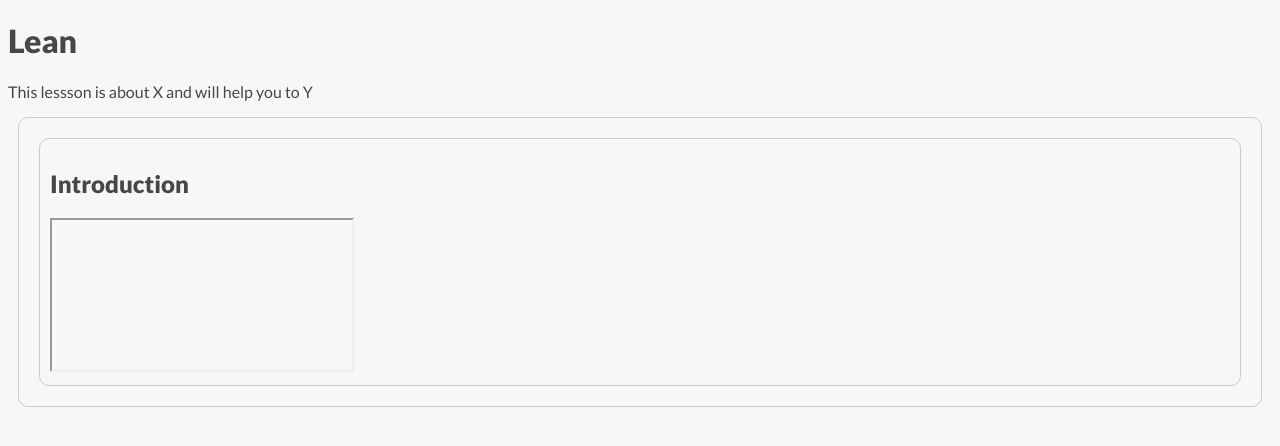
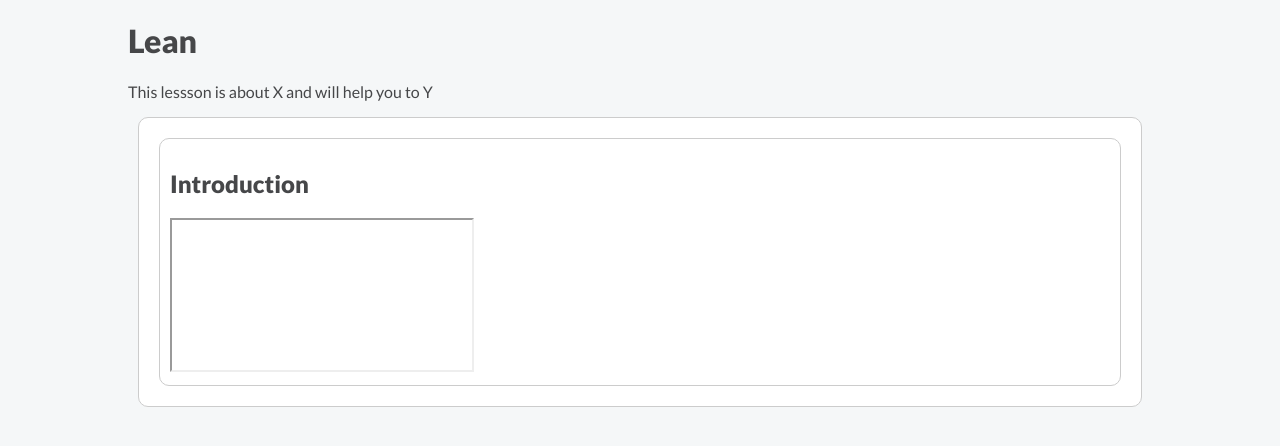
Before and after one commit to fitzroyacademy/simple, a PHP site: page /lessons/lean.php in a window 1280 px wide. Shown: the top 446 px of the page. Run offline with PHP 8.4, Linux system fonts and the light colour scheme.

Commit message:
basic header footer and style for ya boi

```diff
--- a/assets/css/fit.css
+++ b/assets/css/fit.css
@@ -66,11 +66,17 @@ body {
   background: #f5f7f8;
 }
 
+.container {
+  max-width: 1024px;
+  margin: 0 auto;
+}
+
 .segments {
   border: 1px solid #ccc;
   border-radius: 10px;
   padding: 10px;
   margin: 10px;
+  background: #fff;
 }
 
 .segments .segment {
--- a/assets/scss/fit.scss
+++ b/assets/scss/fit.scss
@@ -130,7 +130,7 @@ body{color:$brand; background: $bg;}
 
 // -----------------------------------------------------------------------------------------
 
+.container{max-width: 1024px; margin: 0 auto;}
 
-
-.segments{border:1px solid #ccc; border-radius: 10px; padding: 10px; margin: 10px;}
+.segments{border:1px solid #ccc; border-radius: 10px; padding: 10px; margin: 10px; background: #fff;}
 .segments .segment{border:1px solid #ccc; border-radius: 10px; padding: 10px; margin: 10px;}
--- a/assets/templates/site_footer.php
+++ b/assets/templates/site_footer.php
@@ -1,3 +1,6 @@
+</div>
+
+
 <!-- Other fool's JS -->
 <script src="https://code.jquery.com/jquery-3.3.1.slim.min.js"></script>
 
--- a/assets/templates/site_header.php
+++ b/assets/templates/site_header.php
@@ -7,3 +7,6 @@
 	<link href="/assets/css/fit.css" rel="stylesheet">
 </head>
 <body>
+
+
+<div class="container">
```
Also changed, not shown: 1 other file.
